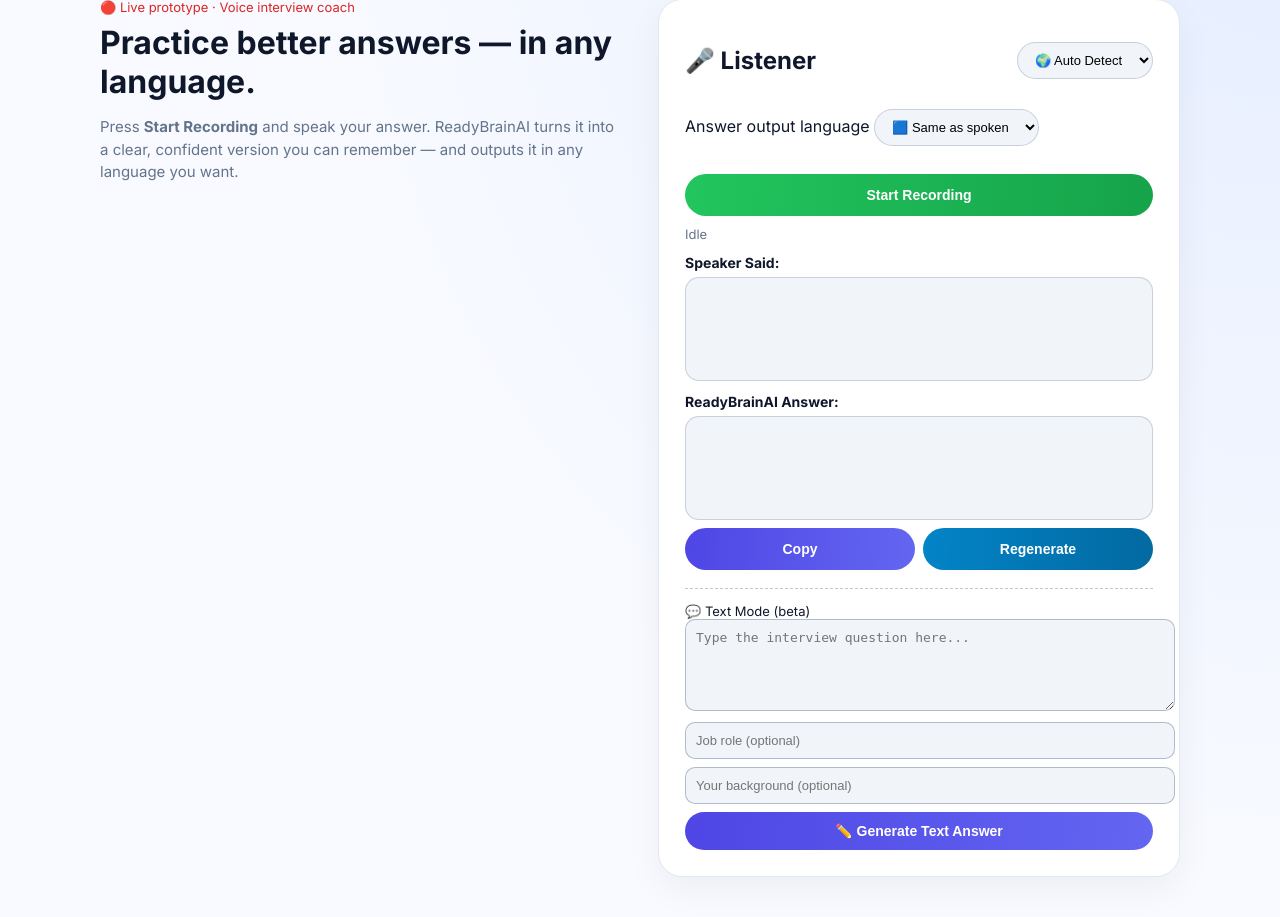
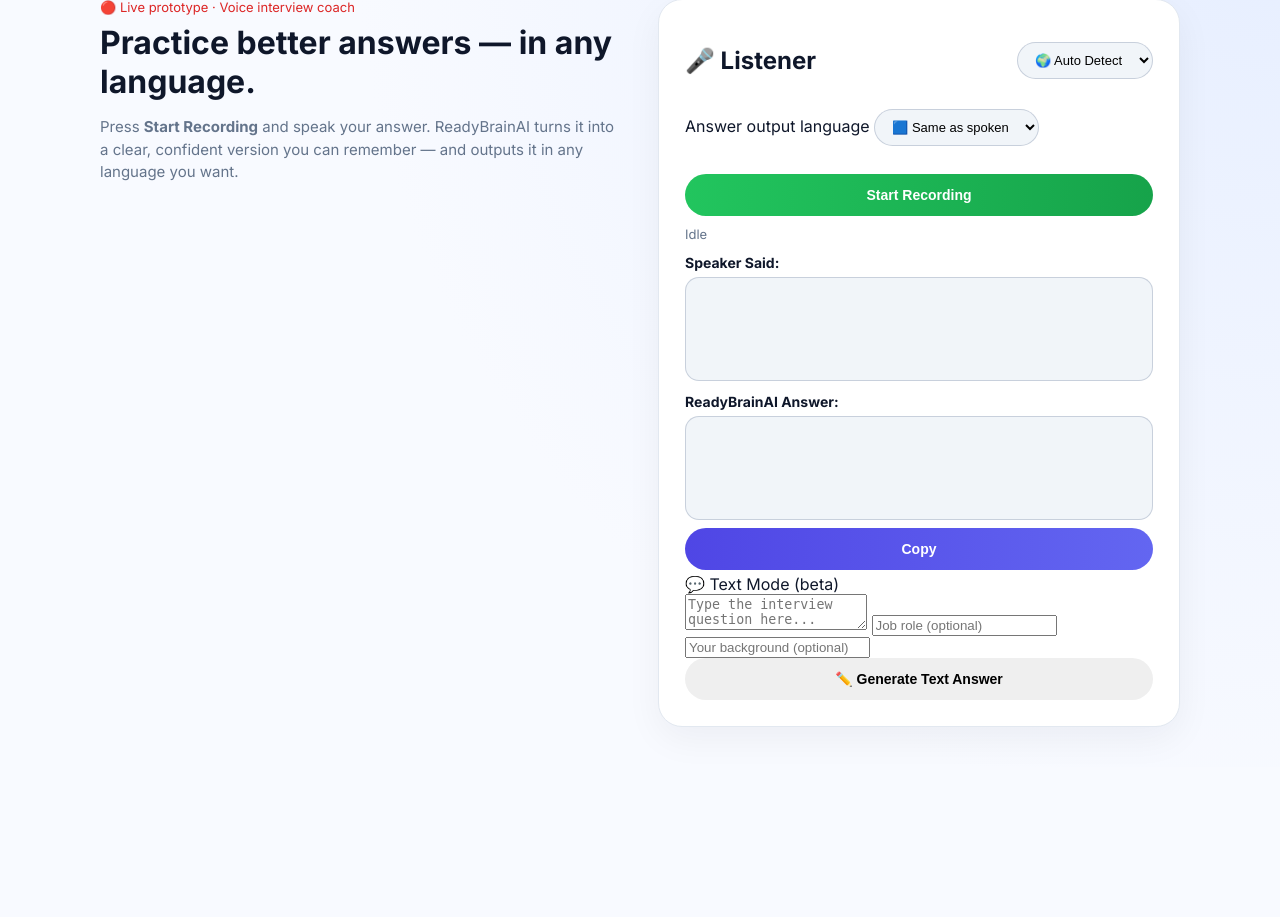
Before and after one commit to readybrain-ai-dev/readybrainai-v1, a Flask app: page /listen in a window 1280 px wide. Shown: the part 103-1020 px from the top of the page. After the commit the page ends 830 px from the top, so only its background shows below. Run offline with Flask 3, Linux system fonts and the light colour scheme.

Commit message:
Removed Burmese listening + removed regenerate

```diff
--- a/static/interview.js
+++ b/static/interview.js
@@ -65,7 +65,6 @@ async function startListening() {
     let options = {};
     if (currentMimeType) options.mimeType = currentMimeType;
 
-    // Try to create MediaRecorder
     try {
         mediaRecorder = new MediaRecorder(stream, options);
     } catch (err) {
@@ -110,7 +109,7 @@ async function stopListening() {
     mediaRecorder.stop();
 
     mediaRecorder.onstop = async () => {
-        await new Promise(r => setTimeout(r, 200)); // gather chunks
+        await new Promise(r => setTimeout(r, 200));
 
         let blob;
         try {
@@ -127,7 +126,6 @@ async function stopListening() {
             return;
         }
 
-        // Determine extension
         let ext = "webm";
         if (currentMimeType.includes("ogg")) ext = "ogg";
         if (currentMimeType.includes("mp4")) ext = "mp4";
@@ -136,14 +134,12 @@ async function stopListening() {
         const formData = new FormData();
         formData.append("audio", blob, "speech." + ext);
 
-        // Language settings
         const inputLang  = document.getElementById("languageSelect")?.value || "auto";
         const outputLang = document.getElementById("outputLanguage")?.value || "same";
 
         formData.append("language", inputLang);
         formData.append("output_language", outputLang);
 
-        // Fetch backend result
         let data;
         try {
             const res = await fetch("/interview_listen", {
@@ -158,12 +154,10 @@ async function stopListening() {
             return;
         }
 
-        // Show results
         qBox.innerText = data.question ?? "(no text)";
         aBox.innerText = data.answer ?? "(no answer)";
         status.innerText = "Idle";
 
-        // Detected language tag
         if (data.detected_language) {
             const tag = document.createElement("div");
             tag.id = "detectedLang";
@@ -183,33 +177,6 @@ function copyAnswer() {
     const ans = document.getElementById("answer").innerText.trim();
     if (!ans) return;
     navigator.clipboard.writeText(ans);
-}
-
-// =====================================================
-// REGENERATE ANSWER
-// =====================================================
-async function regenerateAnswer() {
-    const spoken = document.getElementById("question").innerText.trim();
-    const aBox = document.getElementById("answer");
-
-    if (!spoken) {
-        aBox.innerText = "(no text to regenerate)";
-        return;
-    }
-
-    aBox.innerText = "⏳ Regenerating…";
-
-    try {
-        const res = await fetch("/interview_regen", {
-            method: "POST",
-            headers: {"Content-Type": "application/json"},
-            body: JSON.stringify({ text: spoken })
-        });
-        const data = await res.json();
-        aBox.innerText = data.answer || "(no answer)";
-    } catch {
-        aBox.innerText = "(server error)";
-    }
 }
 
 // =====================================================
--- a/templates/listen.html
+++ b/templates/listen.html
@@ -242,46 +242,6 @@
             color: white;
         }
 
-        .regen-btn {
-            background: linear-gradient(92deg, #0284c7, #0369a1);
-            color: white;
-        }
-
-        /* TEXT MODE */
-        .text-mode {
-            margin-top: 18px;
-            padding-top: 14px;
-            border-top: 1px dashed rgba(148,163,184,0.6);
-            font-size: 13px;
-        }
-
-        .text-input,
-        .text-textarea {
-            width: 100%;
-            border-radius: 10px;
-            border: 1px solid rgba(148,163,184,0.7);
-            padding: 10px;
-            font-size: 13px;
-            margin-bottom: 8px;
-            background: var(--surface);
-            color: var(--text-main);
-        }
-
-        .text-textarea {
-            min-height: 70px;
-            resize: vertical;
-        }
-
-        .text-button {
-            padding: 11px 14px;
-            font-size: 14px;
-            font-weight: 600;
-            border-radius: 999px;
-            background: linear-gradient(92deg, #4f46e5, #6366f1);
-            color: white;
-            width: 100%;
-            cursor: pointer;
-        }
     </style>
 </head>
 
@@ -323,7 +283,6 @@
                 <select id="languageSelect" class="select-box">
                     <option value="auto">🌍 Auto Detect</option>
                     <option value="en">🇺🇸 English</option>
-                    <option value="my">🇲🇲 Burmese</option>
                     <option value="ja">🇯🇵 Japanese</option>
                     <option value="ko">🇰🇷 Korean</option>
                     <option value="zh">🇨🇳 Chinese</option>
@@ -358,7 +317,6 @@
 
             <div class="action-buttons">
                 <button class="copy-btn" onclick="copyAnswer()">Copy</button>
-                <button class="regen-btn" onclick="regenerateAnswer()">Regenerate</button>
             </div>
 
             <!-- TEXT MODE -->
@@ -383,16 +341,12 @@
 <script src="/static/interview.js"></script>
 
 <script>
-    // Dark mode save
     const saved = localStorage.getItem("rb-dark");
     if (saved === "true") document.body.classList.add("dark-mode");
 
     document.getElementById("themeToggle").addEventListener("click", () => {
         document.body.classList.toggle("dark-mode");
-        localStorage.setItem(
-            "rb-dark",
-            document.body.classList.contains("dark-mode")
-        );
+        localStorage.setItem("rb-dark", document.body.classList.contains("dark-mode"));
     });
 </script>
 
```
